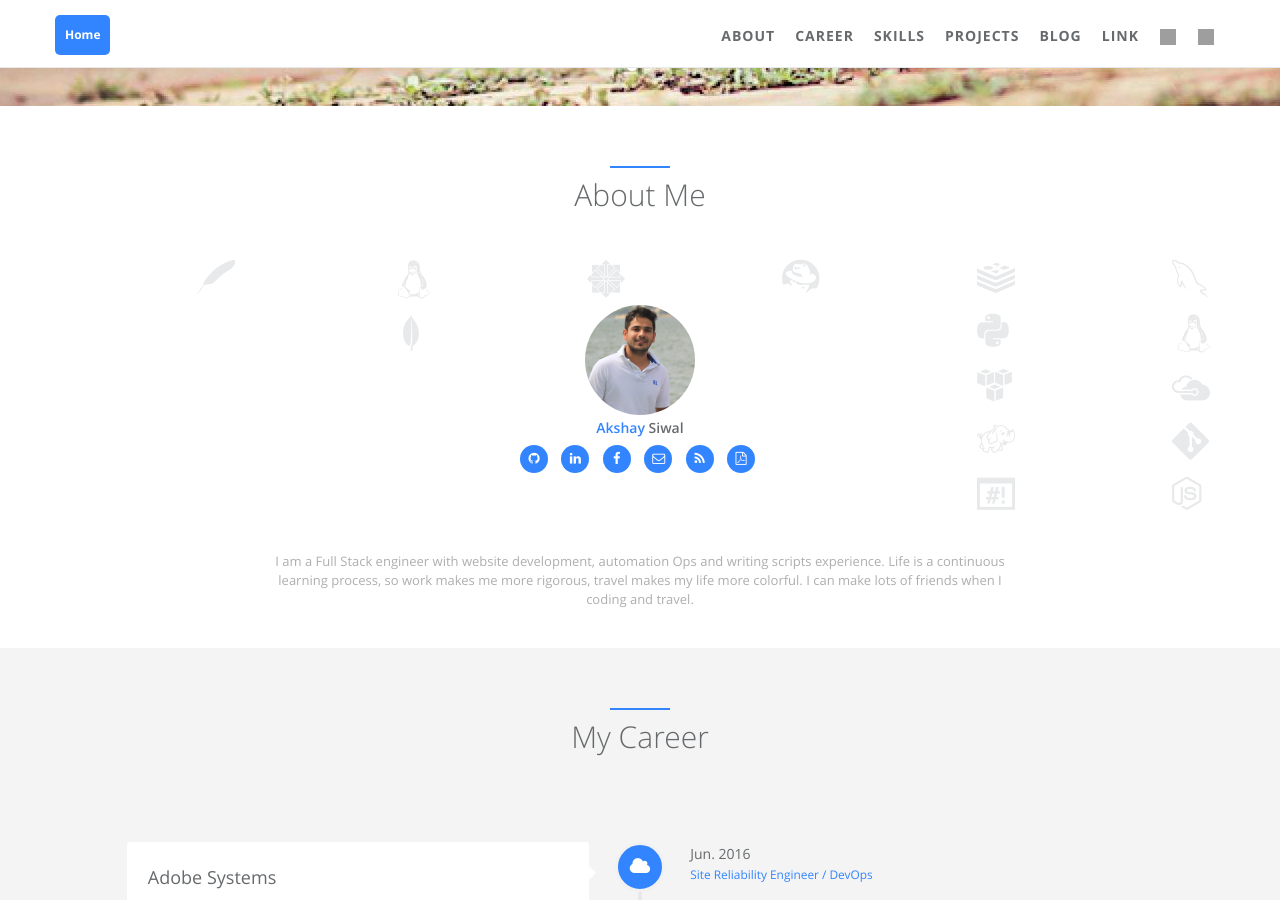
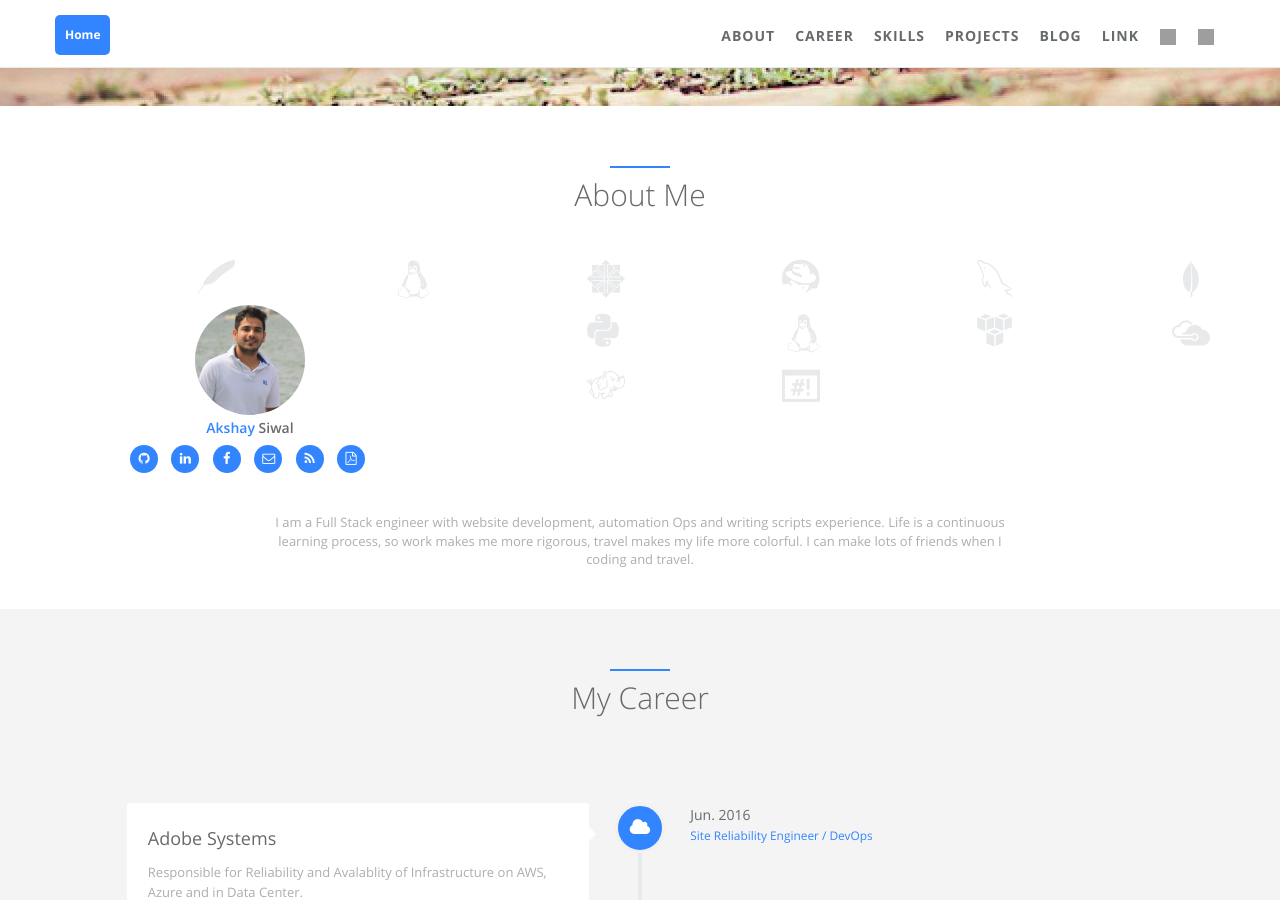
Before and after one commit to AkshaySiwal/website, a Jekyll site: the page built from index.html, in a window 1280 px wide and 900 px high, scrolled down 364 px. Built offline with Jekyll 4.4.1, drawn with Linux system fonts in a browser that asks for light colours; grey boxes are pictures that could not be loaded.

Commit message:
Update _config.yml

```diff
--- a/_config.yml
+++ b/_config.yml
@@ -24,9 +24,7 @@ author:  # change following line to your infomation.
     - name: fa-linux
     - name: icon-centos
     - name: icon-redhat
-    - name: icon-redis
     - name: icon-mysql
-    - name: icon-cloud
     - name: icon-mongodb
 
   skill_icon2:
@@ -35,9 +33,8 @@ author:  # change following line to your infomation.
     - name: icon-aws
     - name: icon-azure
     - name: icon-hadoop
-    - name: icon-git
     - name: icon-script
-    - name: icon-nodejs
+
 
 
   desc: Hi. Introduce myself will be here.  # Describe yourself.
```
